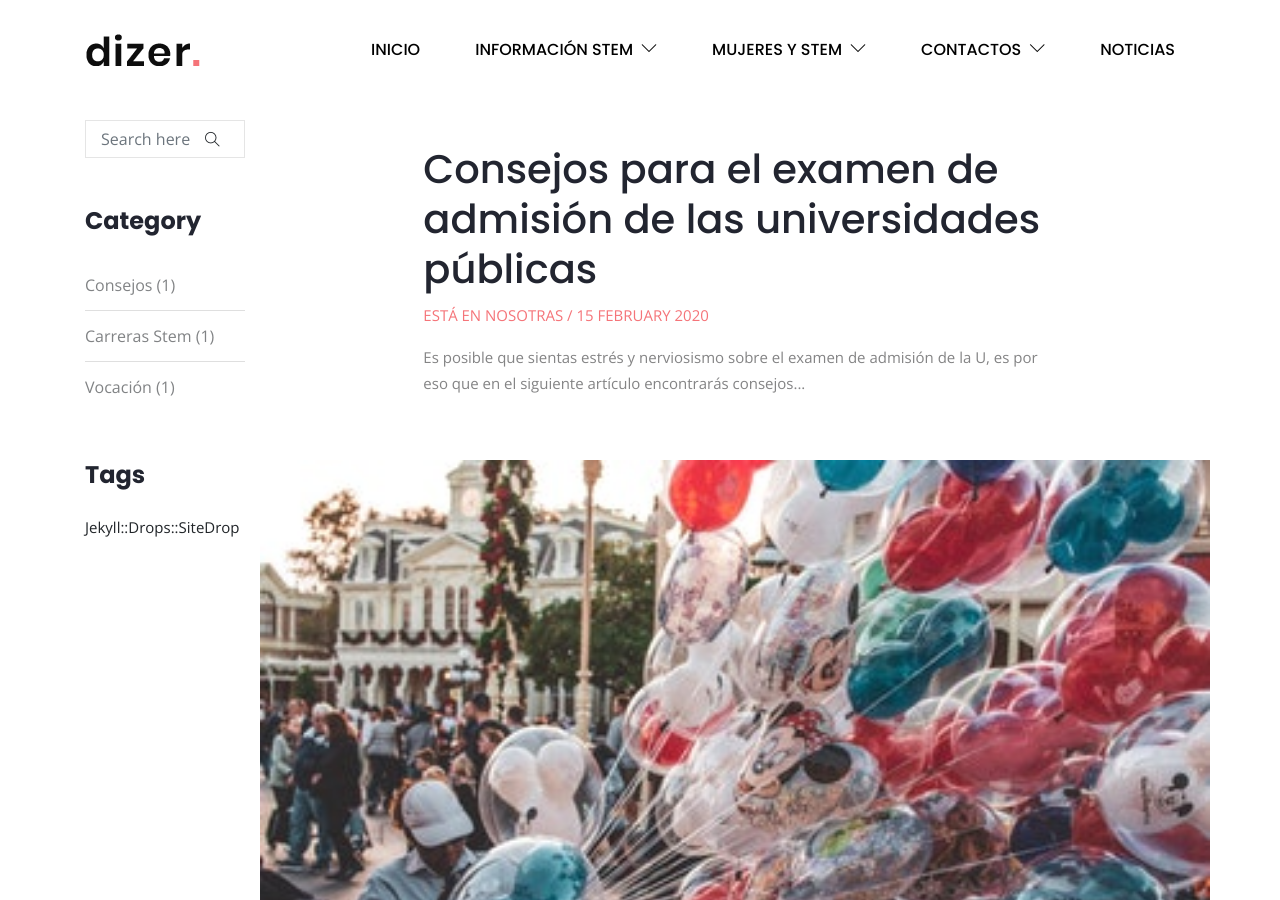
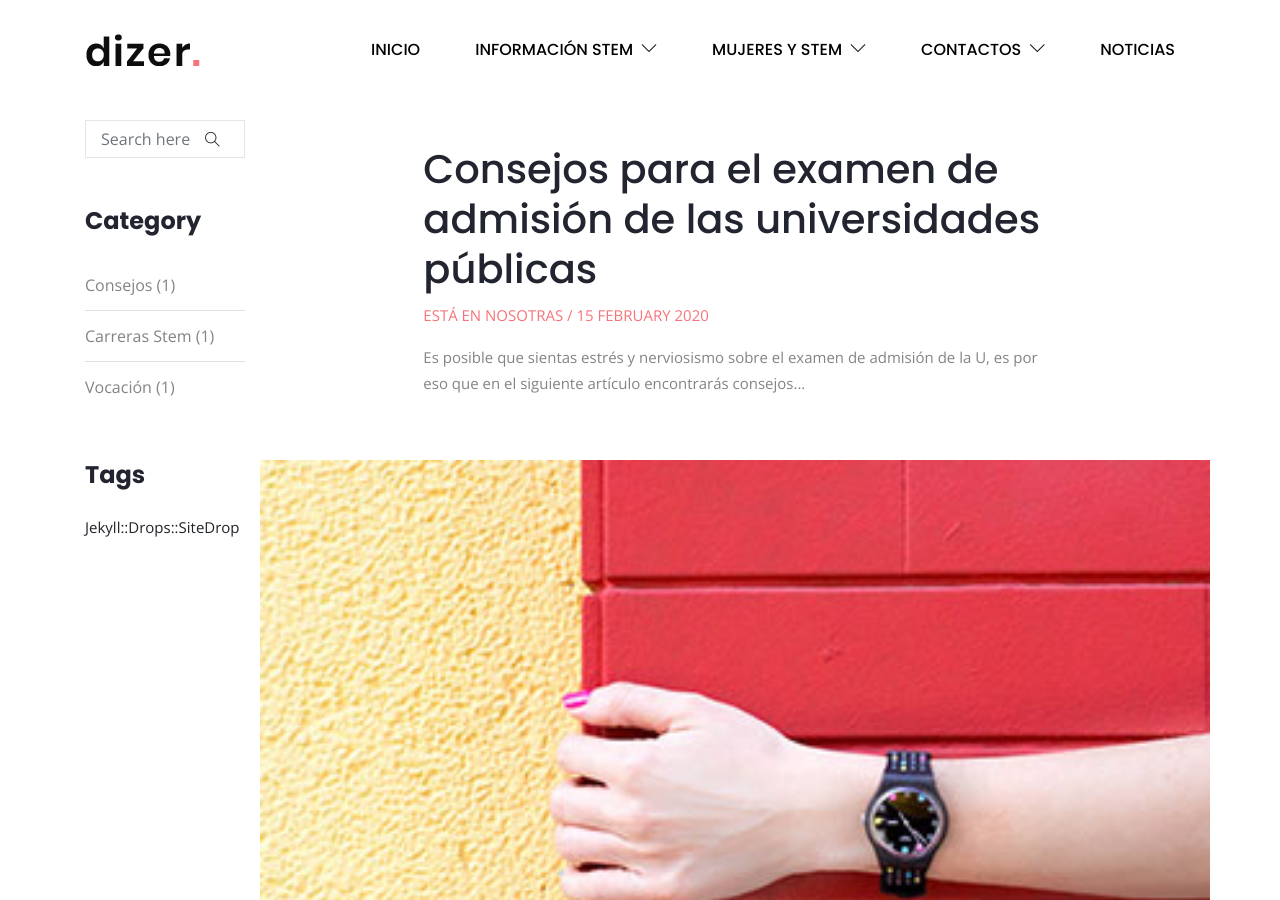
Before and after one commit to estaennosotraspiloto/estaennosotraspiloto, a Jekyll site: the page built from _posts/2019-12-11-the-best-soft-tropical-getaway-copy.md, in a window 1280 px wide and 900 px high. Built offline with Jekyll 4.4.1, drawn with Linux system fonts in a browser that asks for light colours; comment, search, counter and statistics services are not loaded.

Commit message:
Update from Forestry.io estaennosotraspiloto updated _posts/2019-12-11-the-best-soft-tropical-getaway-copy.md

```diff
--- a/_posts/2019-12-11-the-best-soft-tropical-getaway-copy.md
+++ b/_posts/2019-12-11-the-best-soft-tropical-getaway-copy.md
@@ -1,13 +1,13 @@
 ---
 layout: post
 title: Consejos para el examen de admisión de las universidades públicas
-date: 2020-02-15 14:37:13 +0000
+date: 2020-02-15T14:37:13.000+00:00
 tags:
 - universidad
 - habilidades
 categories:
 - consejos
-post_image: "/assets/images/blog/blog-6.jpg"
+post_image: "/assets/images/blog/blog-3.jpg"
 author: 'Está en nosotras '
 
 ---
```
